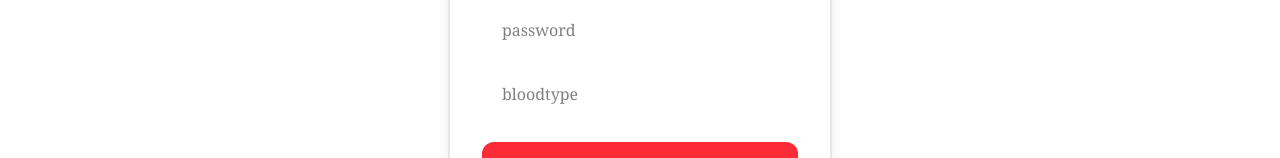
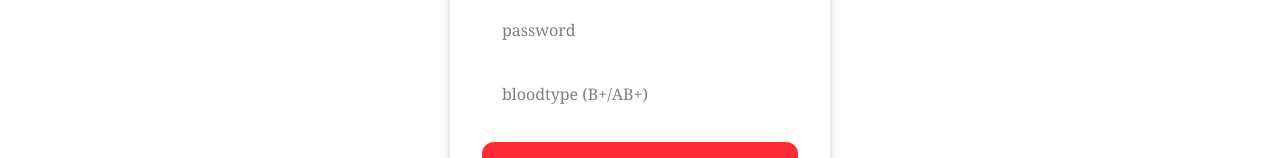
Before and after one commit to keelu-suryateja/bloodApp, a Next.js app: page /signup in a window 1280 px wide. Shown: the part 380-538 px from the top of the page. Built offline with nearby package versions, Linux system fonts and the light colour scheme.

Commit message:
blood type placeholder resolved

```diff
--- a/app/signup/page.tsx
+++ b/app/signup/page.tsx
@@ -71,7 +71,7 @@ export default function Home() {
         <input className={style} onChange={(e)=>setusername(e.target.value)} placeholder="username" />
         <input className={style} onChange={(e)=>setemail(e.target.value)} placeholder="email" />
         <input className={style} onChange={(e)=>setpassword(e.target.value)} placeholder="password" type="password" />
-        <input className={style} onChange={(e)=>setblood(e.target.value)} placeholder="bloodtype" />
+        <input className={style} onChange={(e)=>setblood(e.target.value)} placeholder="bloodtype (B+/AB+)" />
 
         {!showOtp ? (
           <button className="bg-red-500 text-white w-full rounded-xl p-3 mt-4 hover:scale-105" onClick={requestOtp}>
```
